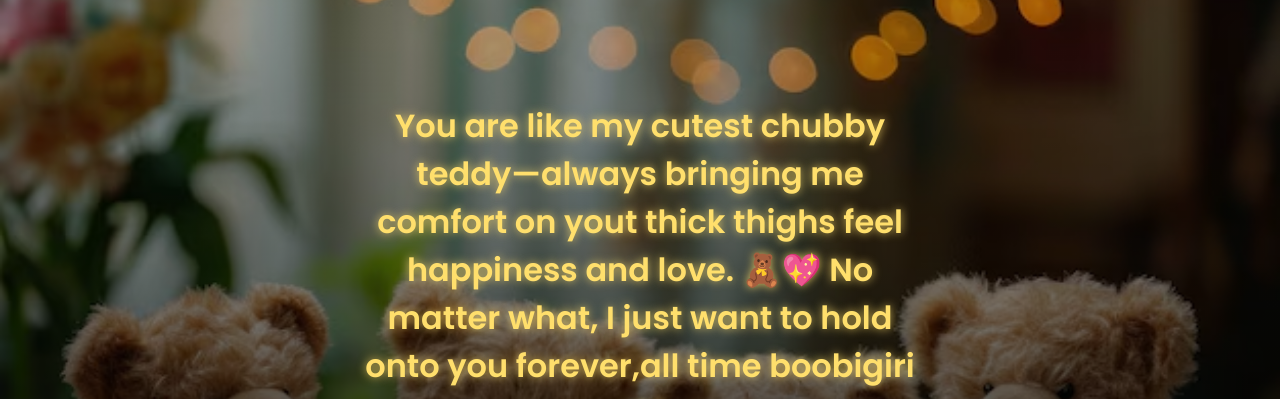
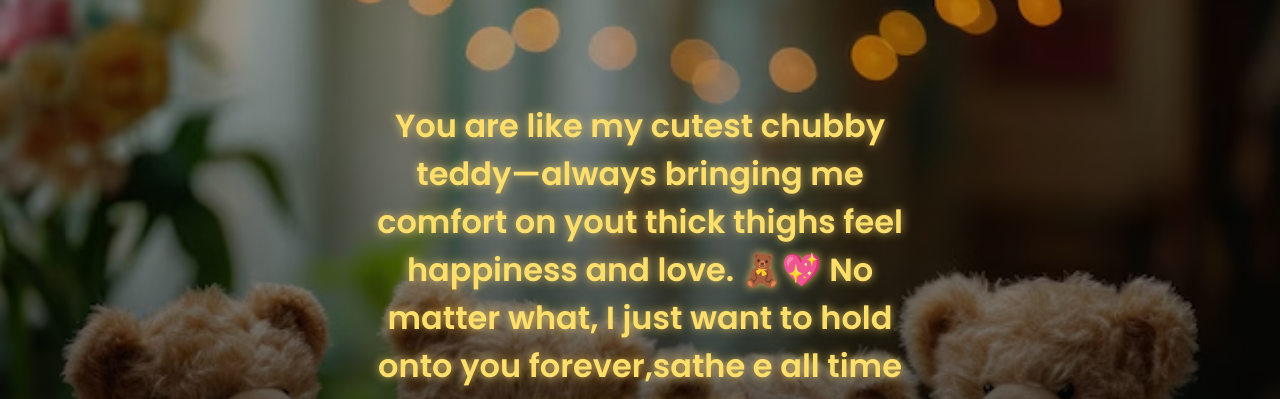
Before and after one commit to Prince-MSI0024/feb-10, a plain HTML site: page index.html in a window 1280 px wide. Shown: the top 399 px of the page. Drawn offline with Linux system fonts and the light colour scheme.

Commit message:
Update index.html

```diff
--- a/index.html
+++ b/index.html
@@ -10,7 +10,7 @@
 <body>
     <div class="overlay"></div>
     <div class="text">
-        <h2>You are like my cutest chubby teddy—always bringing me comfort on yout thick thighs feel happiness and love. 🧸💖 No matter what, I just want to hold onto you forever,all time boobigiri chi </h2>
+        <h2>You are like my cutest chubby teddy—always bringing me comfort on yout thick thighs feel happiness and love. 🧸💖 No matter what, I just want to hold onto you forever,sathe e all time boobigiri chi </h2>
         <h1>Happy Teddy Day, my chuuby love</h1>
         <p>I have something special for you:</p><br>
         <a href="new.html" class="btn">Click Here</a>
```
